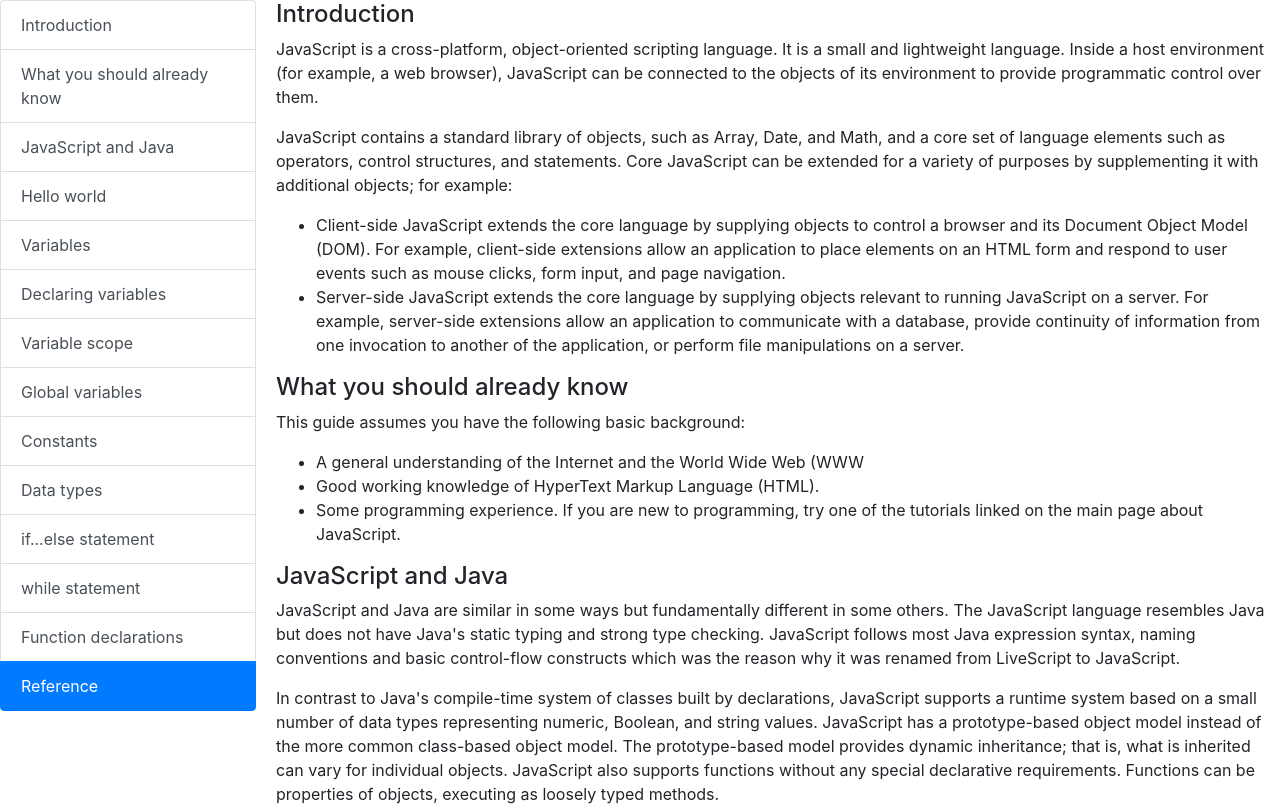
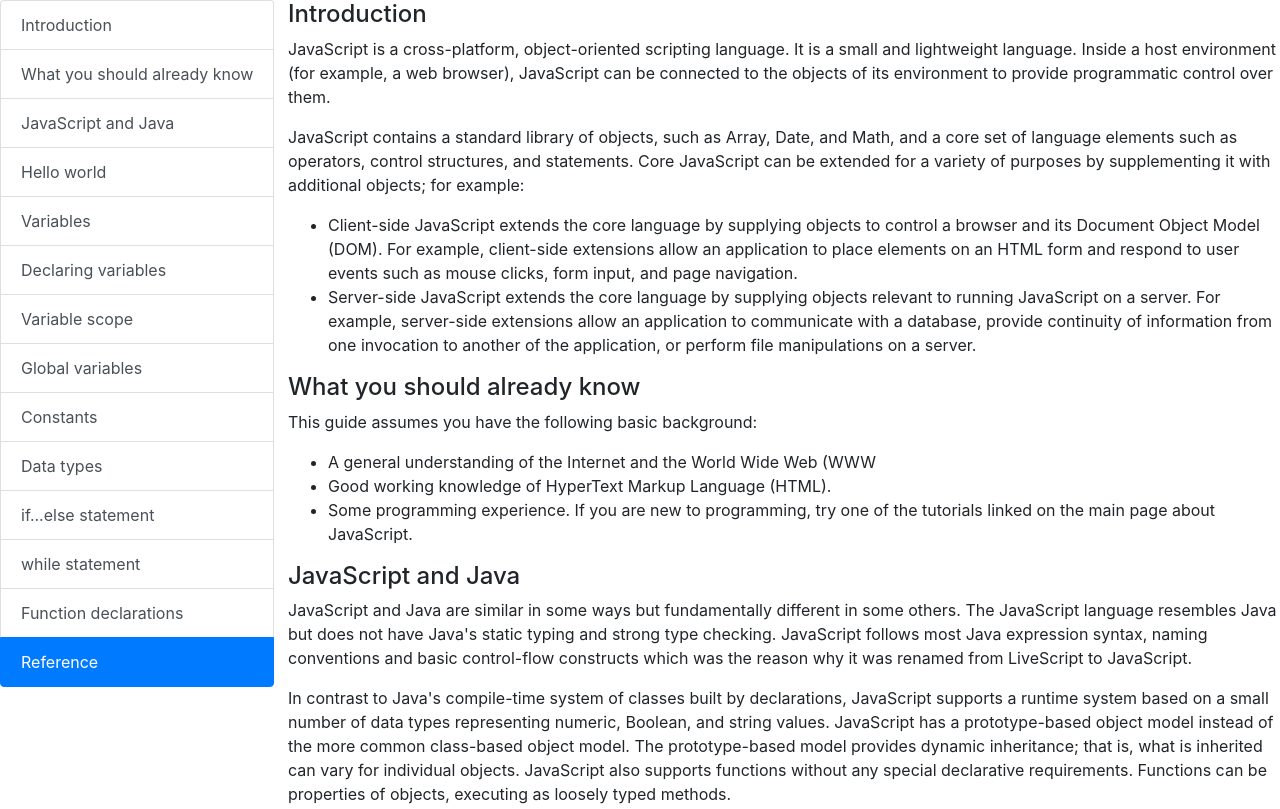
Before and after one commit to le-front/js-doc, a plain HTML site: page index.html in a window 1280 px wide. Shown: the top 809 px of the page. Drawn offline with nearby package versions, Linux system fonts and the light colour scheme.

Commit message:
sidebar with fixed width and content is flexible

```diff
--- a/style.scss
+++ b/style.scss
@@ -1,17 +1,20 @@
 body {
     margin: 0;
     font-family: 'sans-serif';
+    display: flex;
 }
 
 .list-group {
     position: fixed;
-    overflow-x: hidden;
-    z-index: 1;
-    width: 20%;
+    top: 0;
+    left: 0;
+    // overflow-x: hidden;
+    // z-index: 1;
+    // width: 20%;
 }
 
 .scrollspy-example {
-    width: 80%;
-    margin-left: auto;
-    padding-left: 20px;
+    margin-left: 18rem;
+    display: flex;
+    flex-direction: column;
 }
```
Also changed, not shown: index.html (+0 -1 lines), style.css, 1 other file.
